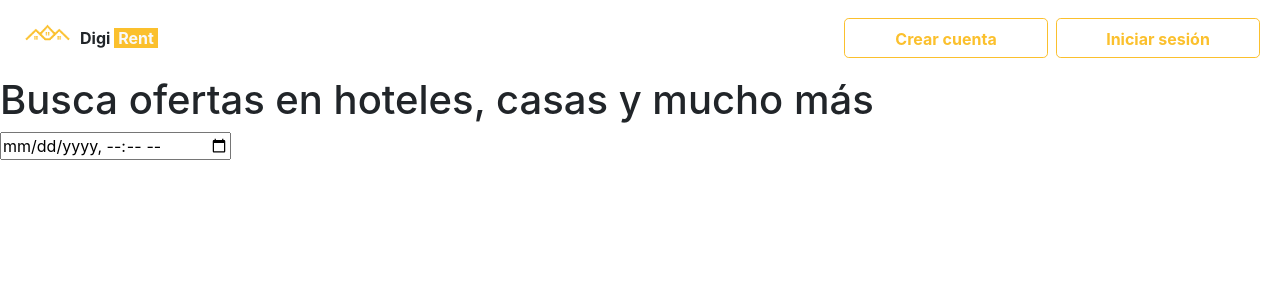
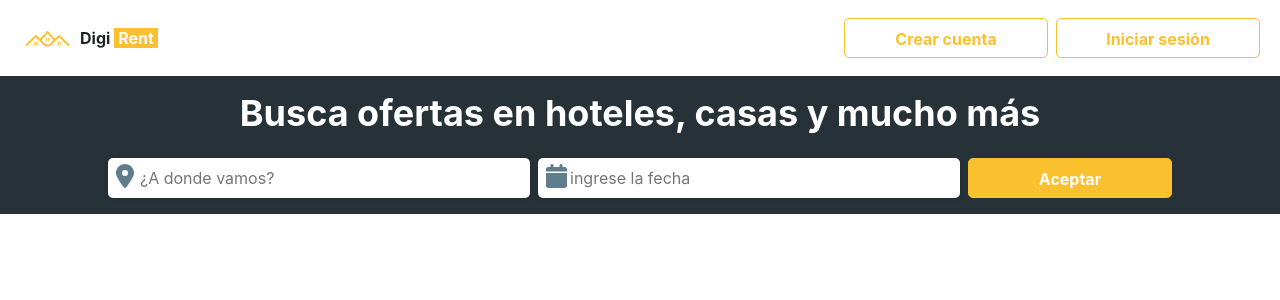
Before and after one commit to marielagcw/CTDGrupo11DigiRent, a React (Create React App) app in the folder FrontEnd/: page / in a window 1280 px wide. Shown: the top 300 px of the page. Built offline with nearby package versions, Linux system fonts and the light colour scheme.

Commit message:
Visual del Navbar terminada

```diff
--- a/FrontEnd/package.json
+++ b/FrontEnd/package.json
@@ -3,6 +3,9 @@
   "version": "0.1.0",
   "private": true,
   "dependencies": {
+    "@fortawesome/free-regular-svg-icons": "^6.1.1",
+    "@fortawesome/free-solid-svg-icons": "^6.1.1",
+    "@fortawesome/react-fontawesome": "^0.1.18",
     "@testing-library/jest-dom": "^5.16.4",
     "@testing-library/react": "^13.2.0",
     "@testing-library/user-event": "^13.5.0",
@@ -10,6 +13,7 @@
     "react": "^18.1.0",
     "react-dom": "^18.1.0",
     "react-scripts": "5.0.1",
+    "react-scroll": "^1.8.7",
     "web-vitals": "^2.1.4"
   },
   "scripts": {
--- a/FrontEnd/src/components/Header.jsx
+++ b/FrontEnd/src/components/Header.jsx
@@ -11,7 +11,7 @@ const Header = () => {
           <div className="container-fluid">
 
             <div className='d-flex align-items-center'>
-                <div className="image-container">
+                <div className="image-container d-flex align-items-center">
                   <img src={logo} className="img-fluid" alt="logo" />
                 </div>
                 <p className='ps-2 fw-bold mb-0'>Digi <span className='bg-primary fw-bold text-light ps-1 pe-1'>Rent</span></p>
--- /dev/null
+++ b/FrontEnd/src/components/Navbar.css
@@ -0,0 +1,36 @@
+.myNavbar{
+    background-color: var(--secondary);
+    color: white;
+}
+
+input{
+    padding-left: 2rem;
+}
+
+h1{
+    font-weight: 700;
+    font-size: 36px;
+    line-height: 42px;
+}
+
+.iconInput{
+    position: relative;
+}
+
+.icon{
+    position: absolute;
+    font-size: x-large;
+    display: block;
+    bottom: 0.2rem;
+    color: var(--tertiary);
+    user-select: none;
+    cursor: pointer;
+}
+
+.iconCalender{
+    left: 1rem;
+}
+
+.iconLocation{
+    left: 0.5rem;
+}
--- a/FrontEnd/src/components/Navbar.jsx
+++ b/FrontEnd/src/components/Navbar.jsx
@@ -1,12 +1,28 @@
 import React from 'react'
+import { FontAwesomeIcon } from '@fortawesome/react-fontawesome'
+import { faLocationDot, faCalendar } from "@fortawesome/free-solid-svg-icons";
+
+import './Navbar.css'
 
 const Navbar = () => {
   return (
-    <div className='myNavbar'>
+    <div className='myNavbar d-flex flex-column align-items-center pt-3 pb-3'>
         <h1>Busca ofertas en hoteles, casas y mucho más</h1>
         <div className="searchContainer">
-            <form action="POST">
-                <input type="datetime-local" name="date" id="" />
+            <form action="POST" className='d-flex align-items-center pt-3'>
+                <div className="iconInput">
+                    <input className='input' type="text"  placeholder='¿A donde vamos?' />
+                    <span className='icon iconLocation'>
+                        <FontAwesomeIcon icon={faLocationDot}/>
+                    </span>
+                </div>
+                <div className="iconInput">
+                    <input type="text" className='ms-2' name="date" id="" placeholder='ingrese la fecha' />
+                    <span className='icon iconCalender'>
+                        <FontAwesomeIcon icon={faCalendar}/>
+                    </span>
+                </div>
+                <button className='btn btn-lg btn-primary ms-2'>Aceptar</button>
             </form>
         </div>
     </div>
--- a/FrontEnd/src/index.css
+++ b/FrontEnd/src/index.css
@@ -5,8 +5,17 @@
   --quaternary:#FFFBE2;
 }
 
-.bg-primary{
+.bg-primary, .btn-primary{
   background-color: var(--primary) !important;
+  border-color: var(--primary);
+}
+
+.btn-primary:hover{
+  background-color:var(--primary) 0.1
+}
+
+.btn{
+  vertical-align: none !important;
 }
 
 body {
@@ -16,6 +25,14 @@ body {
     sans-serif;
   -webkit-font-smoothing: antialiased;
   -moz-osx-font-smoothing: grayscale;
+}
+
+input{
+  width: 422px;
+  height: 40px;
+  box-shadow: 0px 1px 5px rgba(0, 0, 0, 0.15);
+  border-radius: 5px;
+  border:none;
 }
 
 code {
```
Also changed, not shown: 1 other file (tests, documents, lock files or other folders).
